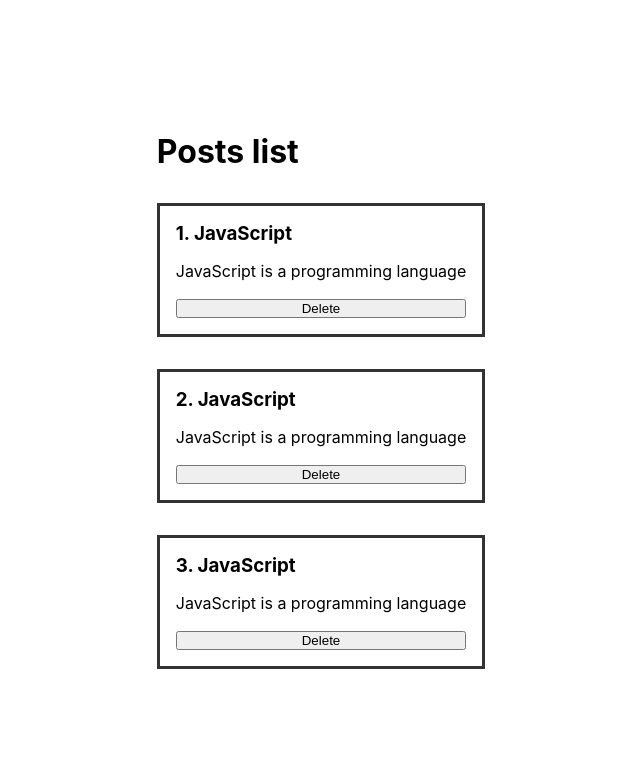
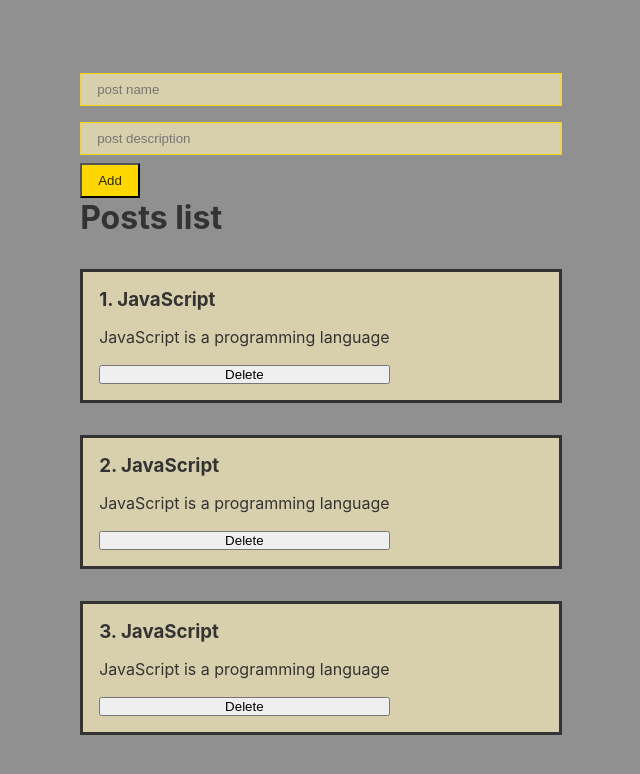
Before and after one commit to valerii-frontend/blog-app, a React (Create React App) app: page / in a window 1280 px wide. Shown: the top 774 px of the page, without its empty margins (319-959 px from the left). Built offline with nearby package versions, Linux system fonts and the light colour scheme.

Commit message:
add newpost func

```diff
--- a/src/App.css
+++ b/src/App.css
@@ -9,4 +9,6 @@
 	justify-content: center;
 	align-items: center;
 	min-height: 100vh;
+	color: #333;
+	background-color: #909090;
 }
--- a/src/App.js
+++ b/src/App.js
@@ -1,12 +1,45 @@
 import { useState } from "react";
+import Button from "./components/UI/Button/Button";
+import Input from "./components/UI/Input/Input";
+
 import "./App.css";
 
 import PostList from "./components/PostList";
 
 function App() {
+	const [posts, setPosts] = useState([
+		{ id: 1, title: "JavaScript", body: "JavaScript is a programming language" },
+		{ id: 2, title: "JavaScript", body: "JavaScript is a programming language" },
+		{ id: 3, title: "JavaScript", body: "JavaScript is a programming language" },
+	]);
+
+	const [title, setTitle] = useState("");
+	const [description, setDescription] = useState("");
+	const addNewPost = (e) => {
+		e.preventDefault();
+		const newPost = {
+			title,
+			description,
+			id: Date.now(),
+		};
+		setPosts([...posts, newPost]);
+		setTitle("");
+		setDescription("");
+	};
+
 	return (
 		<div className='App'>
-			<PostList />
+			<form>
+				<Input type='text' placeholder='post name' value={title} onChange={(e) => setTitle(e.target.value)} />
+				<Input
+					type='text'
+					placeholder='post description'
+					value={description}
+					onChange={(e) => setDescription(e.target.value)}
+				/>
+				<Button onClick={addNewPost}>Add</Button>
+			</form>
+			<PostList posts={posts} title='Posts list' />
 		</div>
 	);
 }
--- a/src/components/PostItem.jsx
+++ b/src/components/PostItem.jsx
@@ -1,12 +1,12 @@
 import React from "react";
 import styles from "./PostItem.module.css";
 
-export default function PostItem({ post }) {
+export default function PostItem({ post, number }) {
 	return (
 		<div className={styles.post}>
 			<div className={styles.post__content}>
 				<h3>
-					{post.id}. {post.title}
+					{number}. {post.title}
 				</h3>
 				<p>{post.body}</p>
 				<div className={styles.post__btns}>
--- a/src/components/PostItem.module.css
+++ b/src/components/PostItem.module.css
@@ -3,6 +3,7 @@
 	border: 3px solid #333;
 	padding: 1rem;
 	margin-top: 2rem;
+	background-color: #fff3bca6;
 }
 .post__content {
 	display: flex;
--- a/src/components/PostList.jsx
+++ b/src/components/PostList.jsx
@@ -1,17 +1,11 @@
-import React, { useState } from "react";
 import PostItem from "./PostItem";
 
-export default function PostList() {
-	const [posts, setPosts] = useState([
-		{ id: 1, title: "JavaScript", body: "JavaScript is a programming language" },
-		{ id: 2, title: "JavaScript", body: "JavaScript is a programming language" },
-		{ id: 3, title: "JavaScript", body: "JavaScript is a programming language" },
-	]);
+export default function PostList({ posts, title }) {
 	return (
 		<>
-			<h1>Posts list</h1>
-			{posts.map((post) => (
-				<PostItem post={post} key={post.id} />
+			<h1>{title}</h1>
+			{posts.map((post, index) => (
+				<PostItem post={post} key={post.id} number={index + 1} />
 			))}
 		</>
 	);
--- /dev/null
+++ b/src/components/UI/Button/Button.jsx
@@ -0,0 +1,10 @@
+import React from "react";
+import styles from "./Button.module.css";
+
+export default function Button({ children, ...props }) {
+	return (
+		<button className={styles.btn} {...props}>
+			{children}
+		</button>
+	);
+}
--- /dev/null
+++ b/src/components/UI/Button/Button.module.css
@@ -0,0 +1,7 @@
+.btn {
+	padding: 0.5rem 1rem;
+	background-color: gold;
+	color: #272727;
+	text-align: center;
+	cursor: pointer;
+}
--- /dev/null
+++ b/src/components/UI/Input/Input.jsx
@@ -0,0 +1,7 @@
+import React from "react";
+import styles from "./Input.module.css";
+
+const Input = React.forwardRef((props, ref) => {
+	return <input {...props} className={styles.input} ref={ref} />;
+});
+export default Input;
--- /dev/null
+++ b/src/components/UI/Input/Input.module.css
@@ -0,0 +1,7 @@
+.input {
+	width: 100%;
+	padding: 0.5rem 1rem;
+	margin: 0.5rem 0;
+	border: 1px solid gold;
+	background: #fff3bca6;
+}
```
